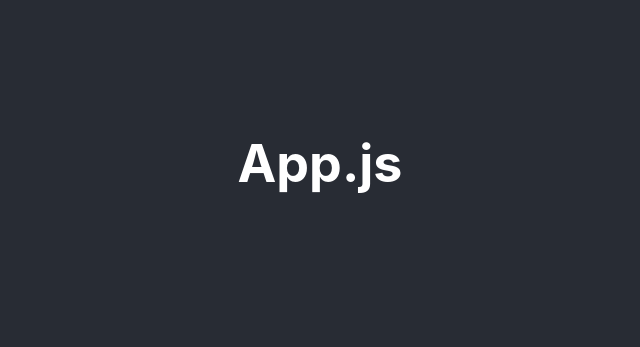
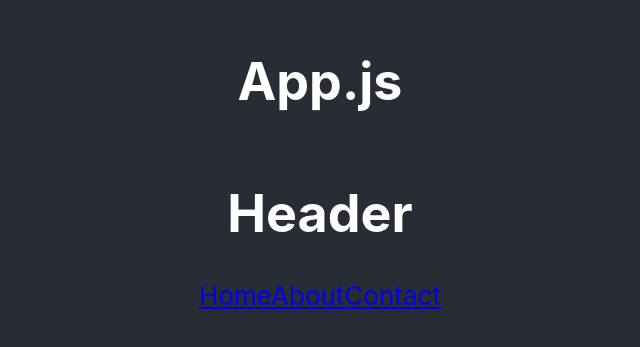
Before and after one commit to mjwall13/webdevmeg, a React (Create React App) app in the folder app/: page / in a window 1280 px wide. Shown: the part 237-584 px from the top of the page, without its empty margins (320-960 px from the left). Built offline with nearby package versions, Linux system fonts and the light colour scheme.

Commit message:
added header

```diff
--- a/app/package.json
+++ b/app/package.json
@@ -8,6 +8,7 @@
     "@testing-library/user-event": "^12.8.3",
     "react": "^17.0.2",
     "react-dom": "^17.0.2",
+    "react-router-dom": "^5.3.0",
     "react-scripts": "4.0.3",
     "web-vitals": "^1.1.2"
   },
--- a/app/src/App.js
+++ b/app/src/App.js
@@ -1,11 +1,14 @@
-import logo from './logo.svg';
 import './App.css';
+import Header from './components/header';
+import Footer from './components/footer';
 
 function App() {
   return (
     <div className="App">
       <header className="App-header">
         <h1>App.js</h1>
+        <Header />
+        {/* <Footer /> */}
       </header>
     </div>
   );
```
Also changed, not shown: 1 other file (tests, documents, lock files or other folders).
